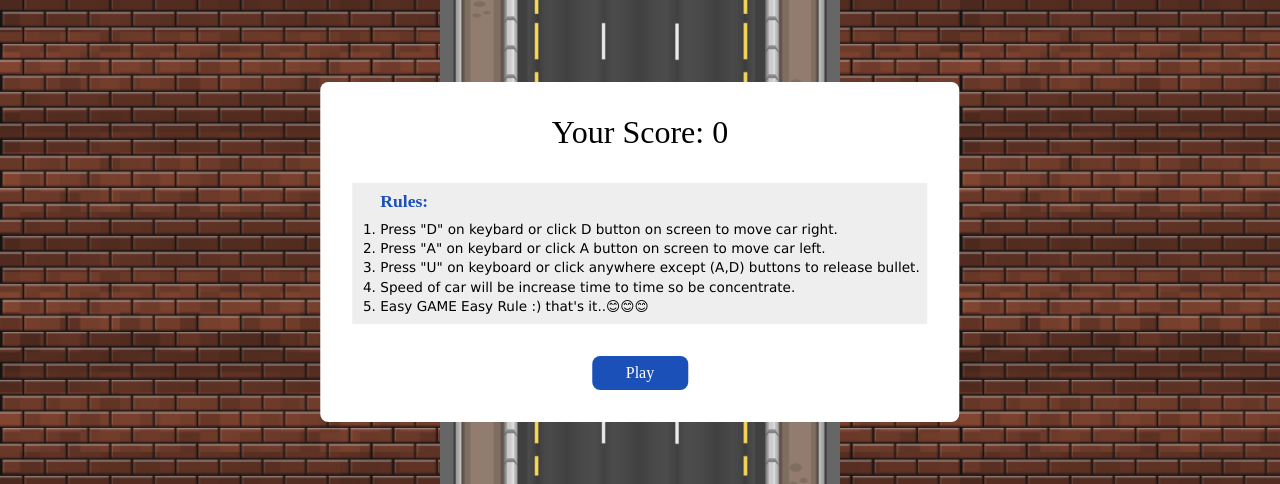
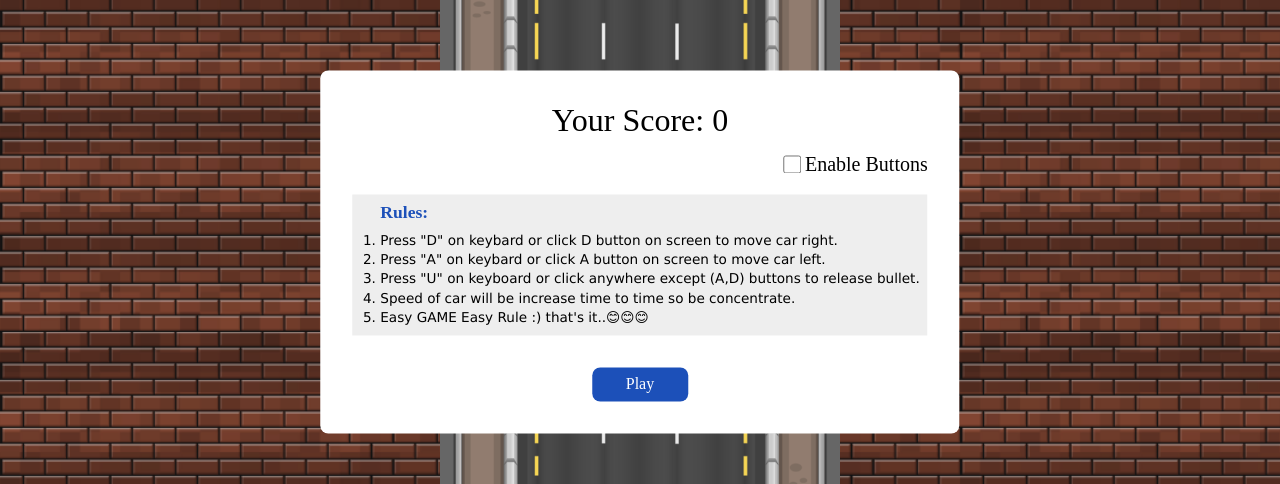
Before and after one commit to abdheshnayak/car-lane-game, a plain HTML site: page index.html in a window 1280 px wide. Shown: the part 148-632 px from the top of the page. Drawn offline with Linux system fonts and the light colour scheme; some icons are missing.

Commit message:
:zap:  Orientation Mode Manual
Now user can select mode manually.(with button, or orientation)

```diff
--- a/css/layout.scss
+++ b/css/layout.scss
@@ -134,6 +134,27 @@
     justify-content: center;
     margin: 0 auto !important;
   }
+
+  .checkbox-outer {
+    margin: 0 !important;
+    padding: 0;
+    padding-top: 1rem;
+    display: flex;
+    justify-content: flex-end;
+  }
+
+  .checkbox-wrapper {
+    margin-bottom: 1rem;
+    & > input {
+      width: 1.1rem;
+      height: 1.1rem;
+    }
+    & > label {
+      font-size: 1.25rem;
+      position: relative;
+      bottom: 0.15rem;
+    }
+  }
   .play {
     cursor: pointer;
     background-color: rgb(28, 80, 185);
@@ -155,6 +176,7 @@
     padding-left: 1.75rem;
     margin-left: 0 !important;
     margin-right: 0 !important;
+    margin-top: 0 !important;
     .title {
       font-weight: bold;
       font-size: 1.1rem;
--- a/index.html
+++ b/index.html
@@ -16,6 +16,16 @@
           Your Score:
           <span id="score-2">0</span>
         </span>
+
+        <div class="checkbox-outer">
+          <div class="checkbox-wrapper">
+            <input class="checkbox" type="checkbox" id="button-mode" />
+            <label for="button-mode" class="checkbox-button"
+              >Enable Buttons</label
+            >
+          </div>
+        </div>
+
         <div class="rules">
           <span class="title">Rules:</span>
           <ol class="rules-body">
@@ -36,6 +46,7 @@
             <li>Easy GAME Easy Rule :) that's it..😊😊😊</li>
           </ol>
         </div>
+
         <div class="btn-wrapper">
           <div class="play" id="play">
             <i class="far fa-play-circle"></i> Play
--- a/js/game.js
+++ b/js/game.js
@@ -30,8 +30,6 @@ function Game() {
     }
   }
 
-  window.addEventListener("deviceorientation", handleOrientation);
-
   obj.CARS = Array(40)
     .fill(null)
     .map((_, index) => "car-" + (index + 2));
@@ -61,6 +59,11 @@ function Game() {
 
     this.bulletCount = 3;
     this.CarList = [];
+    if (document.getElementById("button-mode").checked) {
+      window.removeEventListener("deviceorientation", handleOrientation);
+    } else {
+      window.addEventListener("deviceorientation", handleOrientation);
+    }
   }
 
   document.getElementById("left-btn").addEventListener(
```
Also changed, not shown: css/layout.css.
